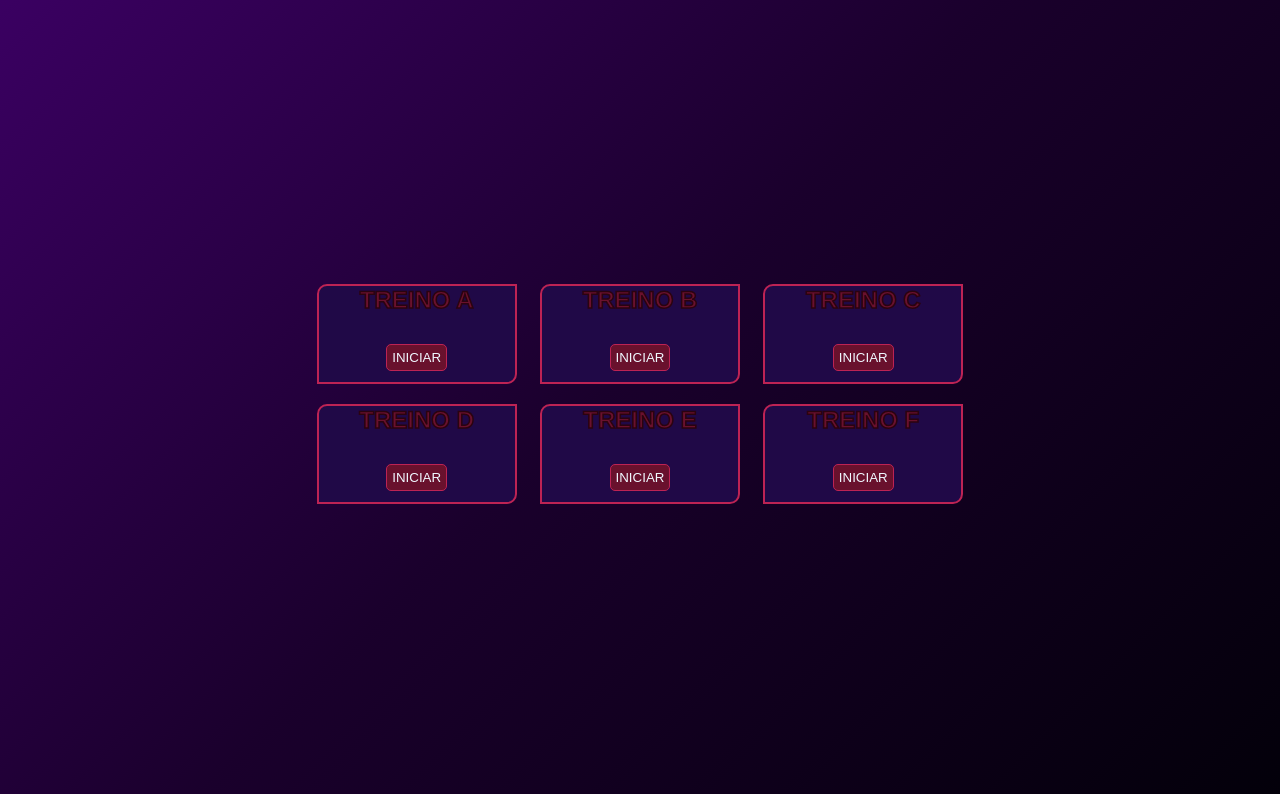
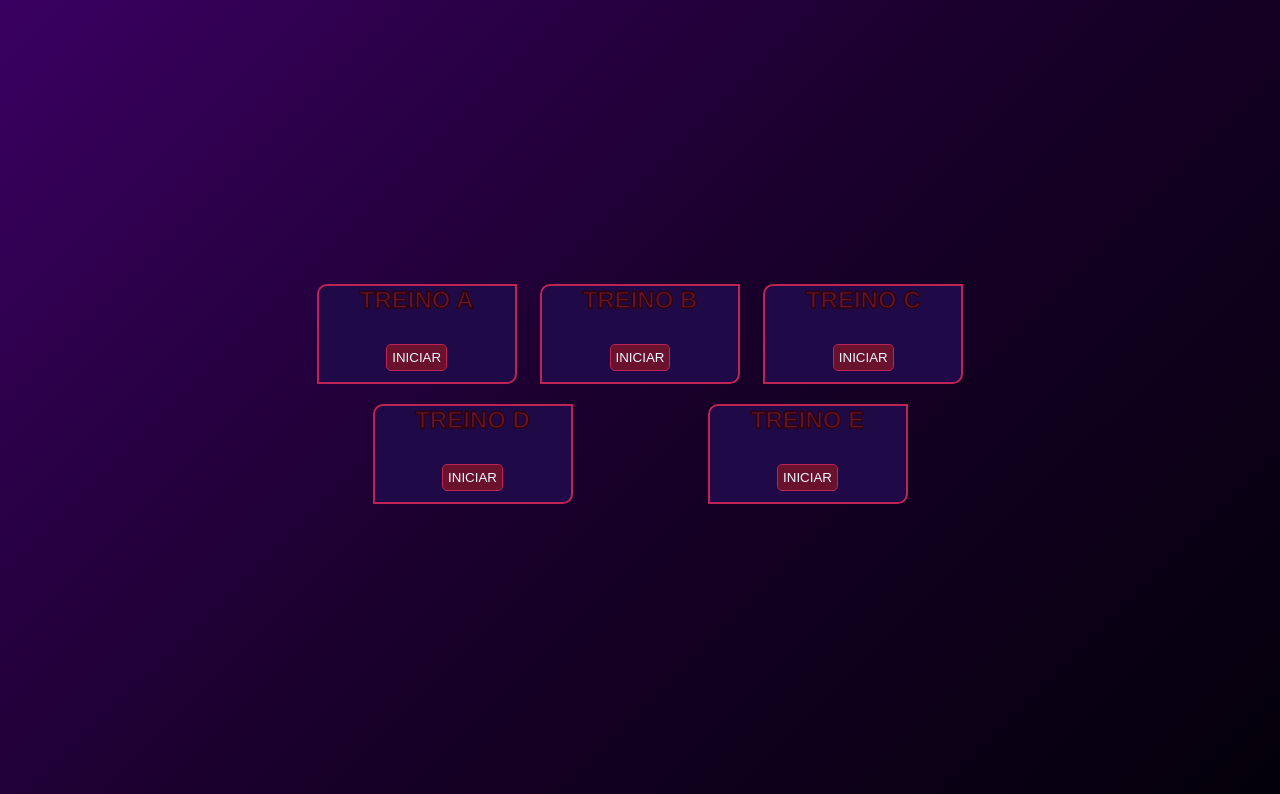
Before and after one commit to robsoncdesouza/Treino, a plain HTML site: page index.html in a window 1280 px wide. Shown: the part 81-875 px from the top of the page. Drawn offline with Linux system fonts and the light colour scheme.

Commit message:
fix: Retirada do card do treino F

```diff
--- a/index.html
+++ b/index.html
@@ -40,12 +40,6 @@
                 INICIAR
             </button>
         </div>
-        <div class="card">
-            <h2>TREINO F</h2>
-            <button class="init" onclick="window.location.href='tf.html'">
-                INICIAR
-            </button>
-        </div>
     </section>
 </body>
 </html>
```
